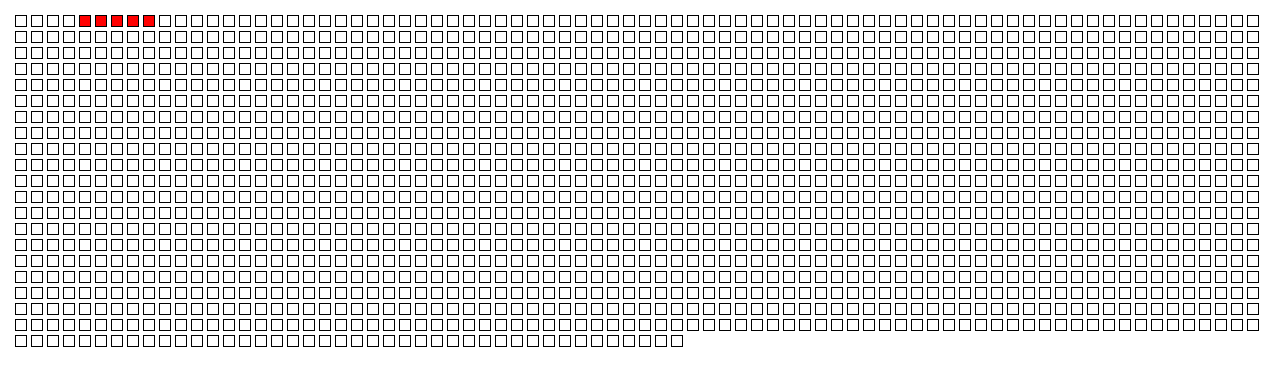
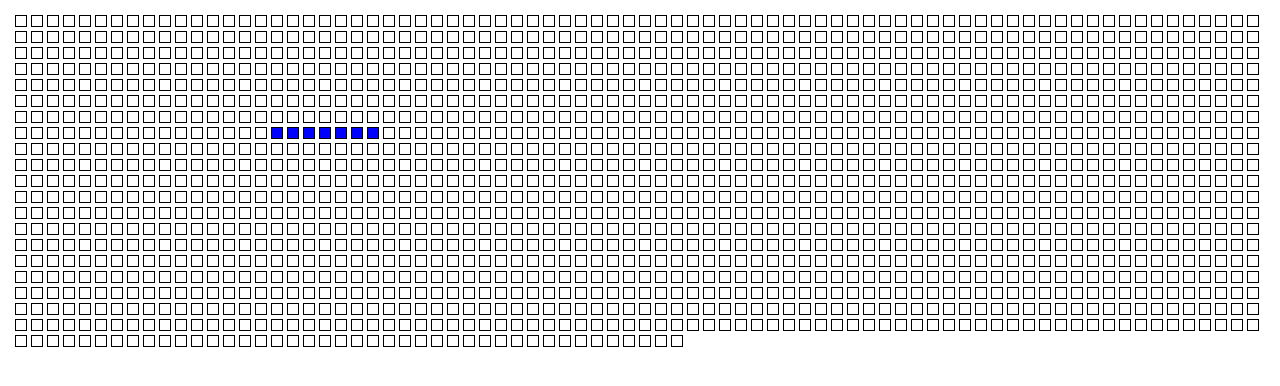
Before and after one commit to ca11ado/calendar, a Vue app: page / in a window 1280 px wide. Shown: the top 386 px of the page. Built offline with nearby package versions, Linux system fonts and the light colour scheme.

Commit message:
highlight event

```diff
--- a/src/components/x-calendar/x-calendar.vue
+++ b/src/components/x-calendar/x-calendar.vue
@@ -1,7 +1,7 @@
 <template>
   <div :class="$style.root">
     <x-cubic
-      v-for="{ id, title, color } in cubics"
+      v-for="{ id, title, color, hasMargin } in cubics"
       :key="id"
       :cubic-id="id"
       :color="color"
@@ -15,6 +15,8 @@
 import capitalize from 'lodash/capitalize';
 import moment from 'moment';
 import XCubic from 'blocks/x-cubic/x-cubic.vue';
+
+const intervalsValue = interval => ['none', 'week', 'day', 'year'].includes(interval);
 
 export default {
   components: {
@@ -32,29 +34,64 @@ export default {
     dateInterval: {
       type: String,
       default: 'week',
-      validator(interval) {
-        return ['none', 'week', 'day', 'year'].includes(interval);
-      },
+      validator: intervalsValue,
+    },
+
+    highlightIntervals: {
+      type: String,
+      default: 'none',
+      validator: intervalsValue,
     },
   },
   data() {
     const cubics = () => {
       const momentMethod = `as${capitalize(this.dateInterval)}s`;
       const count = Math.ceil(moment.duration(this.dateTo - this.dateFrom)[momentMethod]());
-      const cb = new Array(count)
+      return new Array(count)
         .fill(1)
-        .map((v, index) => ({ id: index + 1, title: index + 1 }))
-        .map(cubic => {
-          return cubic.id > 4 && cubic.id < 10
-            ? Object.assign({}, cubic, { color: 'red' })
-            : cubic;
-        });
-      return cb;
+        .map((v, index) => ({ id: index + 1, title: index + 1 }));
     };
 
     return {
       cubics: cubics(),
     };
+  },
+  mounted() {
+    setTimeout(() => {
+      this.addEvent(
+        new Date('01.01.2000'),
+        new Date('03.01.2000'),
+        'blue',
+        'Пробное событие',
+      );
+    }, 2000);
+  },
+  methods: {
+    addEvent(dateFrom, dateTo, color, title, tags, description) {
+      // todo make global
+      const findStartId = (interval, dateCalendarFrom, dateEvent) => {
+        const momentMethod = `as${capitalize(interval)}s`;
+        const intervalMs = dateEvent - dateCalendarFrom;
+        return Math.floor(moment.duration(intervalMs)[momentMethod]());
+      };
+
+      const findEndId = (interval, dateCalendarTo, dateEventTo) => {
+        const momentMethod = `as${capitalize(interval)}s`;
+        const intervalMs = dateCalendarTo - dateEventTo;
+        return Math.ceil(moment.duration(intervalMs)[momentMethod]());
+      };
+
+      const eventStartId = findStartId(this.dateInterval, this.dateFrom, dateFrom);
+      // const eventEndId = findEndId(this.dateInterval, this.dateTo, dateTo);
+      const eventEndId = findStartId(this.dateInterval, this.dateFrom, dateTo);
+
+      this.cubics = this.cubics
+        .map(cubic => {
+          return cubic.id > eventStartId && cubic.id < eventEndId
+            ? Object.assign({}, cubic, { color })
+            : cubic;
+        })
+    },
   },
 };
 </script>
--- a/src/components/x-cubic/x-cubic.vue
+++ b/src/components/x-cubic/x-cubic.vue
@@ -1,5 +1,5 @@
 <template>
-  <div :class="$style.root" :style="{ backgroundColor: color }">
+  <div :class="computedClasses" :style="{ backgroundColor: color }">
     <slot></slot>
   </div>
 </template>
@@ -29,6 +29,13 @@ export default {
   data() {
     return {};
   },
+  computed: {
+    computedClasses() {
+      return {
+        [this.$style.root]: true,
+      };
+    },
+  },
 };
 </script>
 
```
